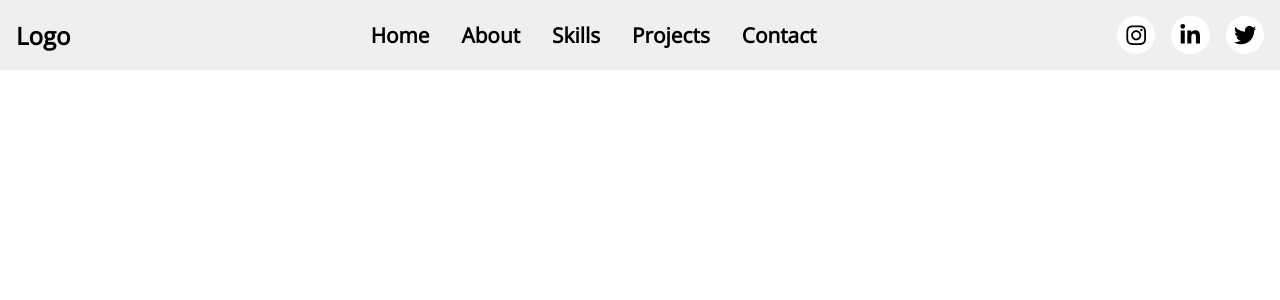
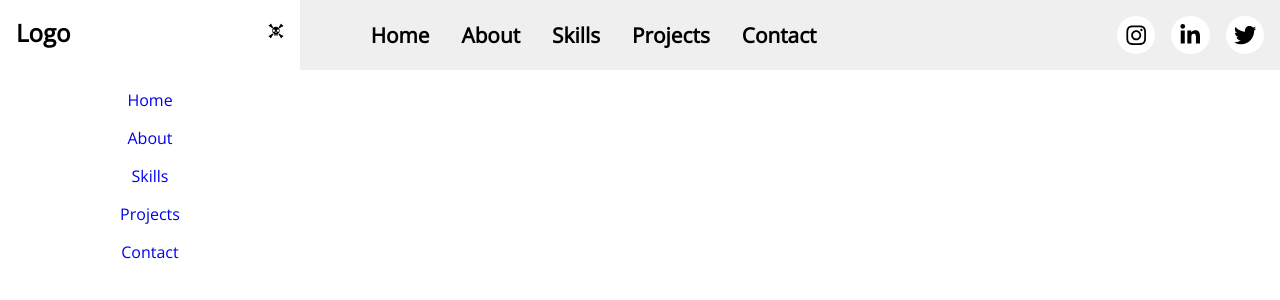
Before and after one commit to seifeddinesaad01/My-Personal-Portfolio, a React (Create React App) app: page /home in a window 1280 px wide. Shown: the top 300 px of the page. Built offline with nearby package versions, Linux system fonts and the light colour scheme.

Commit message:
implementation of the drawer

```diff
--- a/src/App.css
+++ b/src/App.css
@@ -3,4 +3,6 @@
   font-family: 'Open Sans', sans-serif;
   padding: 0;
   margin: 0;
+  box-sizing: border-box;
+
 }
--- a/src/components/Header/Header.css
+++ b/src/components/Header/Header.css
@@ -67,3 +67,60 @@
 .header_icons:hover{
 color:#f98484;
 }
+/* Drawer style */
+.drawer {
+  position: absolute;
+  top: 0;
+  left: 0;
+  bottom: 0;
+  width: 100%;
+  max-width: 300px;
+  background-color: #fff;
+  padding: 1em;
+  display: flex;
+  flex-direction: column;
+  align-items: flex-end;
+    transform: translateX(-100%);
+  transition:  0.3s ease-in-out;
+}
+
+.hiddenDrawer {
+  position: absolute;
+  top: 0;
+  left: 0;
+  bottom: 0;
+  width: 100%;
+  max-width: 300px;
+  padding: 1em;
+  display: flex;
+  background-color: #fff;
+  flex-direction: column;
+  gap: 2rem;
+  align-items: flex-end;
+    /* transform: translateX(-100%);   */
+  transition:  0.3s ease-in-out;
+}
+.drawer__header{
+  display: flex;
+  justify-content: space-between;
+  align-items: center;
+  width: 100%;
+}
+
+.drawer-links {
+  display: flex;
+  width: 100%;
+  justify-content: center;
+  align-items: center;
+  flex-direction: column;
+}
+
+.drawer-links a {
+  text-decoration: none;
+  margin: 0.5em 0;
+}
+
+/* Show the drawer when it's open */
+.drawer.open {
+  transform: translateX(0);
+}
--- a/src/components/Header/Header.tsx
+++ b/src/components/Header/Header.tsx
@@ -1,39 +1,62 @@
-// Header.tsx
-import React from 'react';
-import './Header.css'; // Import the CSS file
+import React, { useState } from 'react';
+import './Header.css';
 import useWindow from '../../utils/useWindow';
 import { NavLink } from 'react-router-dom';
 import { links } from '../../data/constants';
-import { FaInstagram, FaLinkedinIn,FaTwitter} from "react-icons/fa";
+import { FaInstagram, FaLinkedinIn, FaTwitter } from 'react-icons/fa';
+import { GiSkullCrossedBones } from "react-icons/gi";
 
 const Header: React.FC = () => {
   const { width } = useWindow();
+  const [isDrawerOpen, setIsDrawerOpen] = useState(false);
+
+  const toggleDrawer = () => {
+    setIsDrawerOpen(!isDrawerOpen);
+  };
 
   return (
     <header className="header">
       <div className="logo">Logo</div>
 
-      {/* Menu icon for medium and small devices */}
-
-      {width > 765 ?
+      {width > 765 ? (
         <>
           <nav className="nav-links">
-            {links.map((link, index)=>{
-              return  <NavLink to={link?.tag}>{link?.name}</NavLink>
+            {links.map((link, index) => {
+              return <NavLink to={link?.tag}>{link?.name}</NavLink>;
             })}
           </nav>
           <div className="icons-wrapper">
-            {/* You can replace these icons with your preferred icon components or images */}
-            <span className='header_icons'><FaInstagram /></span>
-            <span className='header_icons'><FaLinkedinIn /></span>
-            <span className='header_icons'><FaTwitter /></span>
+            <span className="header_icons">
+              <FaInstagram />
+            </span>
+            <span className="header_icons">
+              <FaLinkedinIn />
+            </span>
+            <span className="header_icons">
+              <FaTwitter />
+            </span>
           </div>
         </>
-        :
-        <div className="menu-icon">&#9776;</div>
-      }
+      ) : (
+        <div className="menu-icon" onClick={toggleDrawer}>
+          &#9776;
+        </div>
+      )}
 
+      {/* Drawer component */}
 
+      <div className={isDrawerOpen? "drawer" : 'hiddenDrawer'}>
+        <div className='drawer__header'>
+          <div className="logo">Logo</div>
+          <div onClick={()=> toggleDrawer()}><GiSkullCrossedBones/></div>
+        </div>
+
+        <nav className="drawer-links">
+          {links.map((link, index) => {
+            return <NavLink to={link?.tag} onClick={toggleDrawer}>{link?.name}</NavLink>
+          })}
+        </nav>
+      </div>
 
     </header>
   );
```
